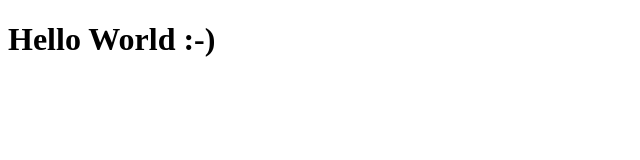
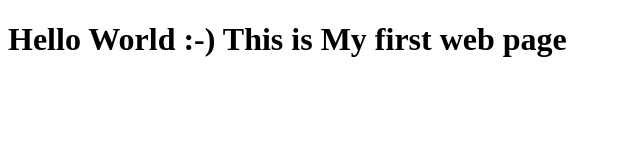
Before and after one commit to pooja-singh-67/coursera-test, a plain HTML site: page site/index.html in a window 1280 px wide. Shown: the whole page, without its empty margins (0-640 px from the left). Drawn offline with Linux system fonts and the light colour scheme.

Commit message:
small addition to our page content.

```diff
--- a/site/index.html
+++ b/site/index.html
@@ -4,6 +4,6 @@
 	<title>hello World!!!</title>
 </head>
 <body>
-<h1>Hello World :-) </h1>
+<h1>Hello World :-) This is My first web page </h1>
 </body>
 </html>
```
